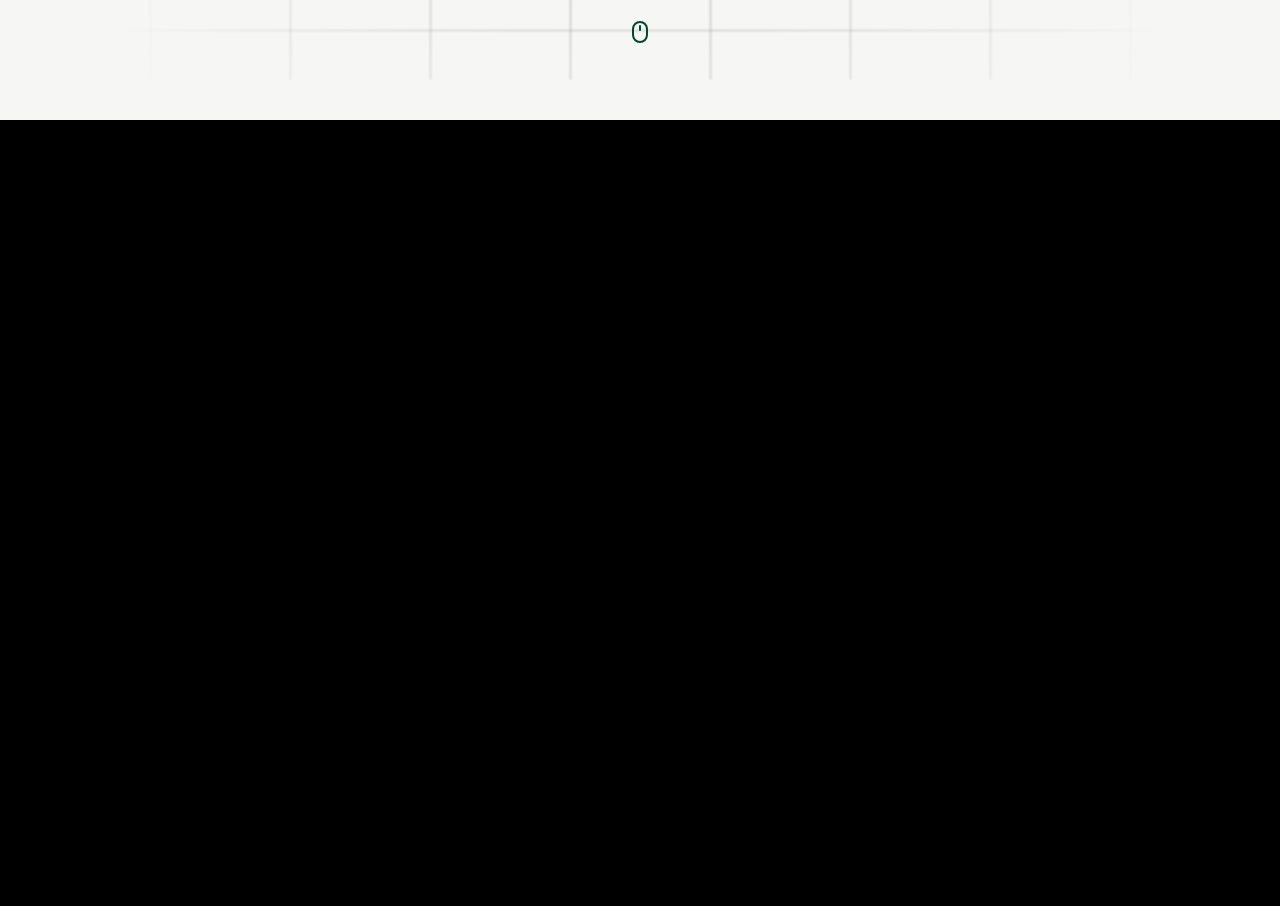
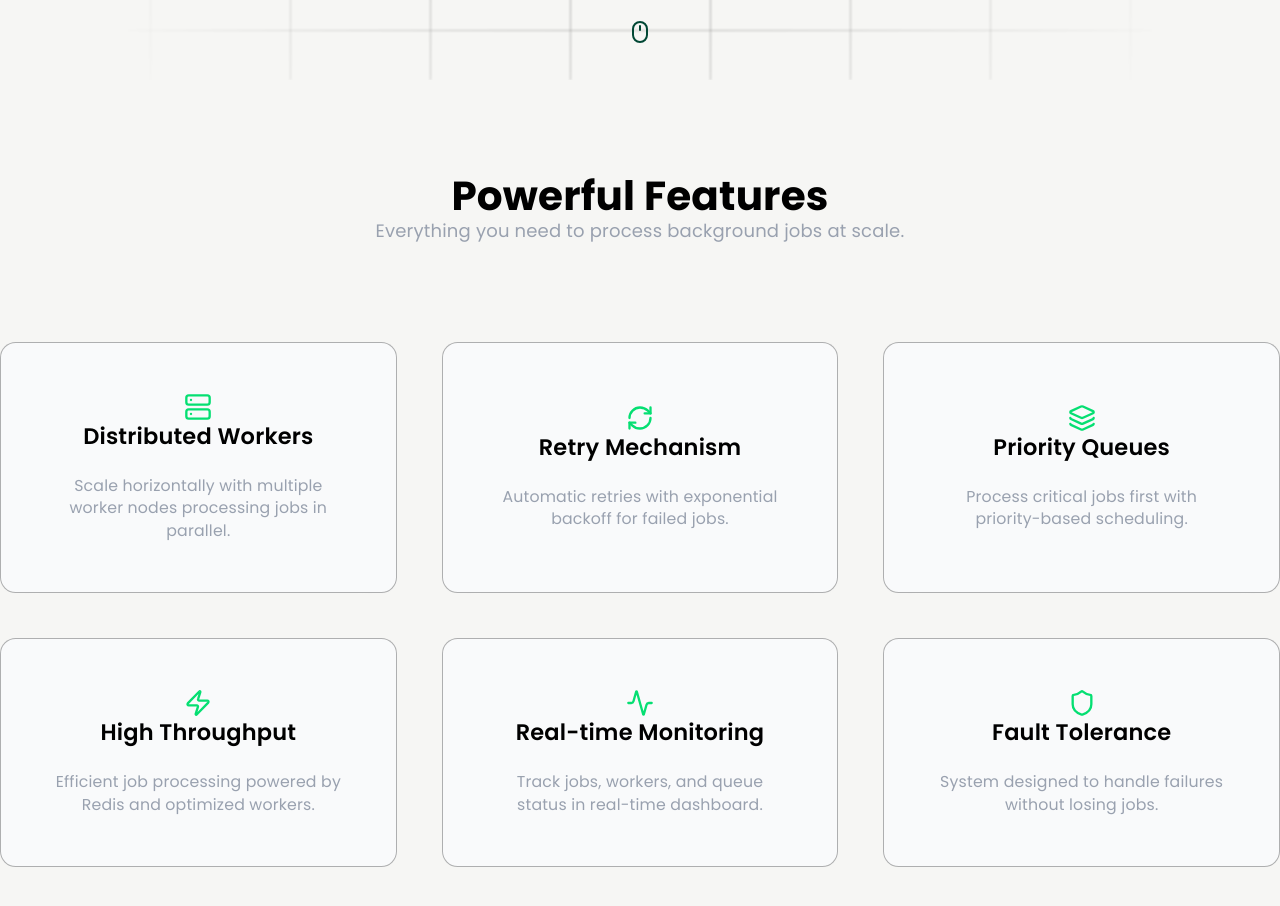
Before and after one commit to navneetshahi14/Distributed-job-queue, a React (Vite) app in the folder frontend/: page / in a window 1280 px wide. Shown: the part 680-1586 px from the top of the page. Built offline with nearby package versions, Linux system fonts and the light colour scheme.

Commit message:
adding Feature Section

```diff
--- a/frontend/src/components/LandingPage.tsx
+++ b/frontend/src/components/LandingPage.tsx
@@ -1,13 +1,15 @@
 import React from 'react'
 import Navbar from './Navbar'
 import HeroSection from './LandingPage/HeroSection'
+import FeaturesSection from './LandingPage/FeatureSection'
 
 const LandingPage = () => {
   return (
     <div className='min-h-screen w-full flex flex-col items-center bg-[#F6F6F4]'>
         <Navbar />
         <HeroSection />
-        <div className="bg-black w-full h-screen"></div>
+        {/* <div className="bg-transparent w-full h-screen"></div> */}
+        <FeaturesSection />
     </div>
   )
 }
--- /dev/null
+++ b/frontend/src/components/LandingPage/FeatureSection.tsx
@@ -0,0 +1,92 @@
+import React from "react";
+import { motion } from "motion/react";
+import { Server, RefreshCw, Layers, Zap, Activity, Shield } from "lucide-react";
+
+const features = [
+  {
+    icon: <Server size={28} />,
+    title: "Distributed Workers",
+    desc: "Scale horizontally with multiple worker nodes processing jobs in parallel.",
+  },
+  {
+    icon: <RefreshCw size={28} />,
+    title: "Retry Mechanism",
+    desc: "Automatic retries with exponential backoff for failed jobs.",
+  },
+  {
+    icon: <Layers size={28} />,
+    title: "Priority Queues",
+    desc: "Process critical jobs first with priority-based scheduling.",
+  },
+  {
+    icon: <Zap size={28} />,
+    title: "High Throughput",
+    desc: "Efficient job processing powered by Redis and optimized workers.",
+  },
+  {
+    icon: <Activity size={28} />,
+    title: "Real-time Monitoring",
+    desc: "Track jobs, workers, and queue status in real-time dashboard.",
+  },
+  {
+    icon: <Shield size={28} />,
+    title: "Fault Tolerance",
+    desc: "System designed to handle failures without losing jobs.",
+  },
+];
+
+const FeaturesSection = () => {
+  return (
+    <div className="bg-transparent text-black py-20 px-6 h-screen flex justify-evenly flex-col items-center gap-10 ">
+      {/* Heading */}
+      <motion.div
+        initial={{ opacity: 0, y: 40 }}
+        whileInView={{ opacity: 1, y: 0 }}
+        transition={{ duration: 0.6 }}
+        viewport={{ once: true }}
+        className="text-center mb-16"
+      >
+        <h2 className="text-4xl font-bold">Powerful Features</h2>
+        <p className="text-gray-400 mt-4">
+          Everything you need to process background jobs at scale.
+        </p>
+      </motion.div>
+
+      {/* Grid */}
+      <div className="grid md:grid-cols-3 gap-10 max-w-6xl mx-auto">
+        {features.map((feature, index) => (
+          <motion.div
+            key={index}
+            initial={{
+              opacity: 0,
+              x: index % 3 === 0 ? -80 : index % 3 === 2 ? 80 : 0,
+              y: index % 3 === 1 ? 40 : 0,
+            }}
+            whileInView={{
+              opacity: 1,
+              x: 0,
+              y: 0,
+            }}
+            transition={{
+              duration: 0.6,
+              delay: index * 0.1,
+              //   ease: "easeOut",
+              ease: [0.22, 1, 0.36, 1],
+            }}
+            viewport={{ margin: "-100px" }} // optional tuning
+            style={{ padding: "50px" }}
+            className="p-6 rounded-xl border border-black/30 bg-gray-50 backdrop-blur-lg flex flex-col justify-center items-center hover:scale-105 transition gap-5"
+          >
+            <div className="flex flex-col justify-center items-center">
+              <div className="mb-4 text-green-400">{feature.icon}</div>
+              <h3 className="text-xl font-semibold mb-2">{feature.title}</h3>
+            </div>
+            <p className="text-gray-400 text-sm text-center">{feature.desc}</p>
+          </motion.div>
+        ))}
+      </div>
+    </div>
+  );
+};
+
+export default FeaturesSection;
```
